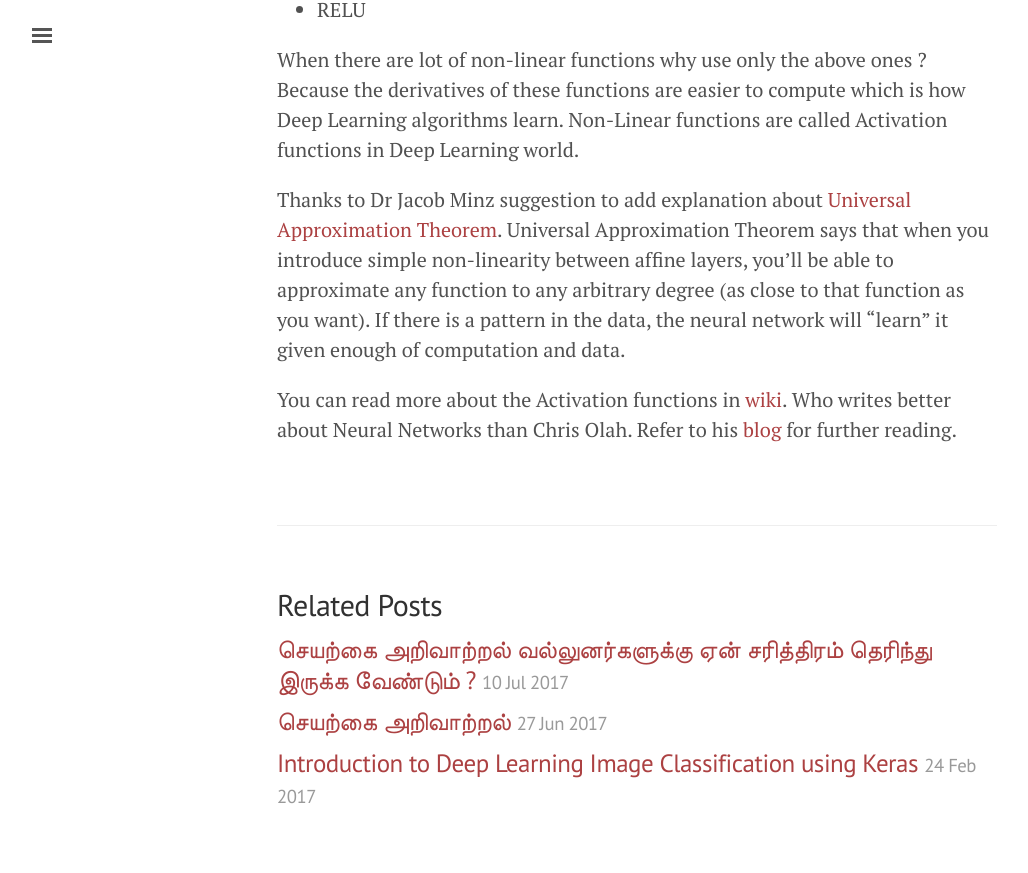
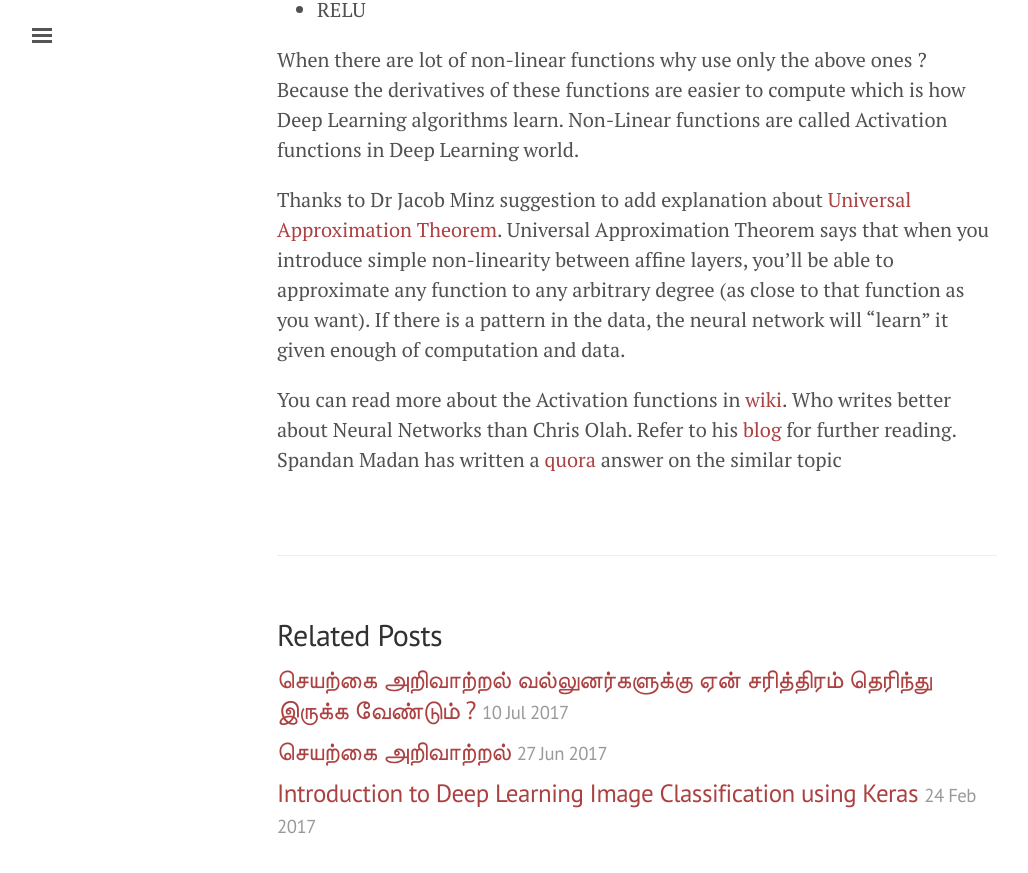
Before and after one commit to malaikannan/malaikannan.github.io, a Jekyll site: the page built from _posts/2017-07-18-why-use-non-linear-functions-in-deep-learning.markdown, in a window 1280 px wide and 900 px high, scrolled down 1127 px. Shown: the top 873 px of the window, without its empty margins (3-1031 px from the left). Built offline with Jekyll 4.4.1, drawn with Linux system fonts in a browser that asks for light colours; comment, search, counter and statistics services are not loaded.

Commit message:
Activation function blog

```diff
--- a/_posts/2017-07-18-why-use-non-linear-functions-in-deep-learning.markdown
+++ b/_posts/2017-07-18-why-use-non-linear-functions-in-deep-learning.markdown
@@ -31,4 +31,4 @@ When there are lot of non-linear functions why use only the above ones ? Because
 
 Thanks to Dr Jacob Minz suggestion to add explanation about [Universal Approximation Theorem](https://en.wikipedia.org/wiki/Universal_approximation_theorem). Universal Approximation Theorem says that when you introduce simple non-linearity between affine layers, you'll be able to approximate any function to any arbitrary degree (as close to that function as you want). If there is a pattern in the data, the neural network will "learn" it given enough of computation and data.
 
-You can read more about the Activation functions in [wiki](https://en.wikipedia.org/wiki/Activation_function). Who writes better about Neural Networks than Chris Olah. Refer to his [blog](http://colah.github.io/posts/2014-03-NN-Manifolds-Topology/) for further reading.
+You can read more about the Activation functions in [wiki](https://en.wikipedia.org/wiki/Activation_function). Who writes better about Neural Networks than Chris Olah. Refer to his [blog](http://colah.github.io/posts/2014-03-NN-Manifolds-Topology/) for further reading. Spandan Madan has written a [quora](https://www.quora.com/Why-do-neural-networks-need-an-activation-function/answer/Spandan-Madan?__filter__&__nsrc__=2&__snid3__=1277230250) answer on the similar topic
```
